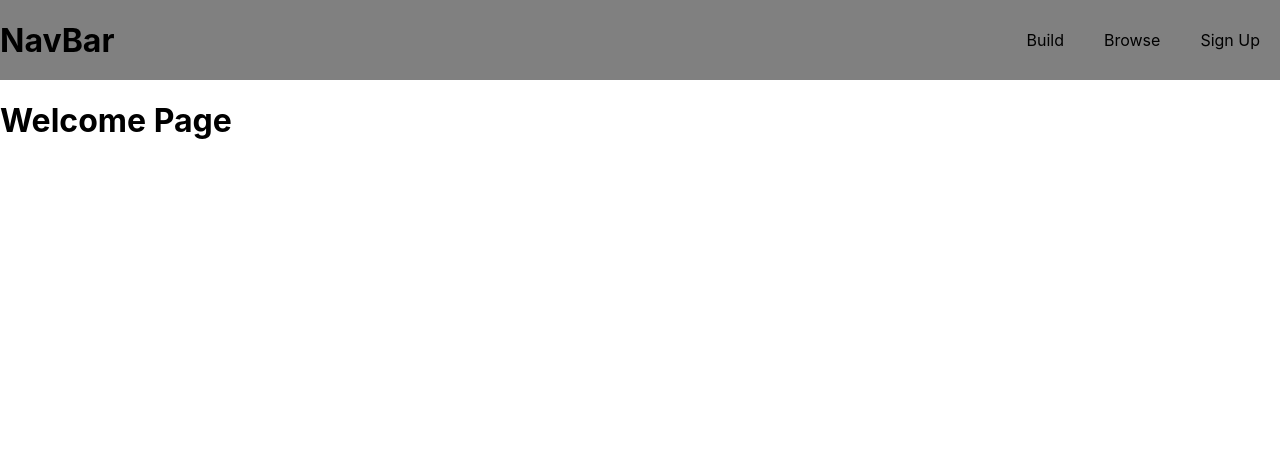
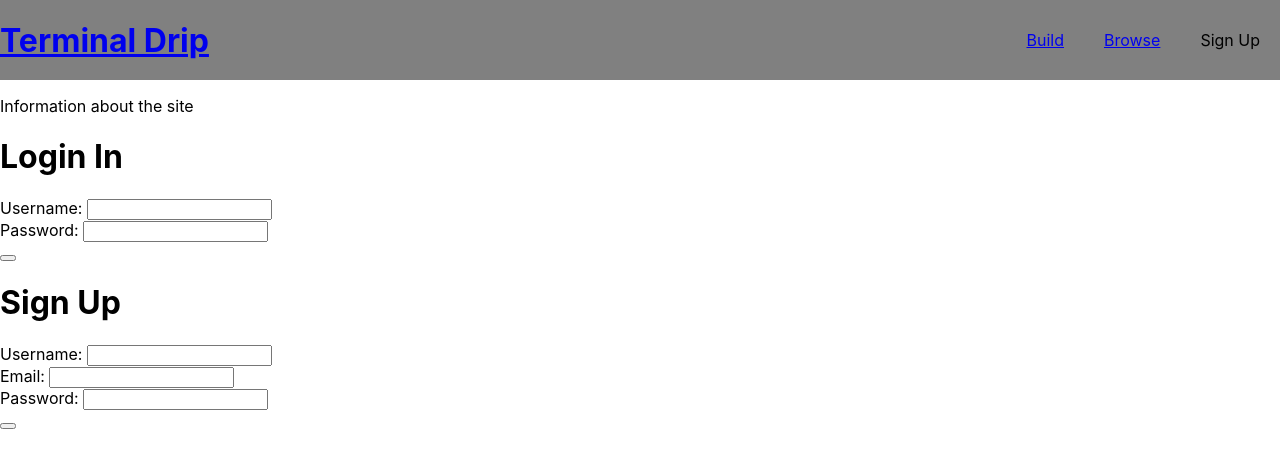
Before and after one commit to theluispestana/term-drip, a React (Create React App) app: page / in a window 1280 px wide. Shown: the top 468 px of the page. Built offline with nearby package versions, Linux system fonts and the light colour scheme.

Commit message:
creating sign up and login forms

```diff
--- a/src/components/browse.js
+++ b/src/components/browse.js
@@ -1,10 +1,10 @@
 import React from "react";
+import Preview from "containers/preview";
+import "styles/browse.css";
 import { fetchThemes } from "helpers/requests";
 import { createColorObj } from "helpers/themeHelper";
-import Preview from "containers/preview";
 import { Link } from "react-router-dom";
 import { createPromptItemArr } from "helpers/promptHelper";
-// import { Link } from "react-router-dom";
 
 class Browse extends React.Component {
   state = {
@@ -16,14 +16,10 @@ class Browse extends React.Component {
   }
 
   render() {
-    // console.log("browse themes: ", this.state.themes);
-    // this.state.themes.forEach((theme) =>
-    //   console.log(createColorObj(theme.colors))
-    // );
     return (
-      <div>
+      <div id="browse">
         {this.state.themes.map((theme) => (
-          <>
+          <div id="preview-container">
             <Link to={`/build/${theme.theme.id}`}>
               <h1>{theme.theme.name}</h1>
             </Link>
@@ -32,7 +28,7 @@ class Browse extends React.Component {
               colors={createColorObj(theme.terminal_colorscheme.colors)}
               promptItems={createPromptItemArr(theme.prompt_items)}
             />
-          </>
+          </div>
         ))}
       </div>
     );
--- a/src/components/navBar.js
+++ b/src/components/navBar.js
@@ -1,14 +1,21 @@
 import React from "react";
 import "styles/navBar.css";
+import { Link } from "react-router-dom";
 
 const NavBar = () => {
   return (
     <div id="nav-bar">
-      <h1>NavBar</h1>
+      <h1>
+        <Link to={"/"}>Terminal Drip</Link>
+      </h1>
       <nav>
         <ul>
-          <li>Build</li>
-          <li>Browse</li>
+          <li>
+            <Link to={"/build"}>Build</Link>
+          </li>
+          <li>
+            <Link to={"/browse"}>Browse</Link>
+          </li>
           <li>Sign Up</li>
         </ul>
       </nav>
--- a/src/components/themeInfo.js
+++ b/src/components/themeInfo.js
@@ -1,5 +1,5 @@
-import React from 'react';
-import Preview from 'containers/preview';
+import React from "react";
+import Preview from "containers/preview";
 
 const ThemeInfo = (props) => {
   const {
@@ -12,6 +12,8 @@ const ThemeInfo = (props) => {
     promptCode,
   } = props;
 
+  const handleSave = () => {};
+
   return (
     <div>
       <label htmlFor="fileName">Name this theme: </label>
@@ -21,11 +23,9 @@ const ThemeInfo = (props) => {
         value={fileName}
         onChange={handleInputChange}
       />
+      <button onClick={handleSave}>Save Theme</button>
       <br />
-      <Preview
-        colors={colors}
-        promptItems={promptItems}
-      />
+      <Preview colors={colors} promptItems={promptItems} />
       <label htmlFor="prompt">Add this to your ZSH file: </label>
       <input type="text" name="prompt" readOnly value={promptCode} />
       <br />
--- a/src/containers/build.js
+++ b/src/containers/build.js
@@ -46,7 +46,7 @@ class Build extends React.Component {
 
   componentDidMount() {
     const themeId = this.props.match.params.id;
-    themeId ? this.setTheme(themeId) : this.setTheme("2");
+    themeId ? this.setTheme(themeId) : this.setTheme("83");
   }
 
   setTheme = (id) => {
--- a/src/containers/welcome.js
+++ b/src/containers/welcome.js
@@ -1,9 +1,65 @@
 import React from "react";
+import { useInputChange } from "helpers/useInputChange";
 
 const Welcome = () => {
+  const [input, handleInputChange] = useInputChange();
+
+  console.log(input);
   return (
-    <div>
-      <h1>Welcome Page</h1>
+    <div id="welcome-container">
+      <div id="information">
+        <p>Information about the site</p>
+      </div>
+      <div id="login">
+        <h1>Login In</h1>
+        <form>
+          <label htmlFor="username">Username: </label>
+          <input
+            type="text"
+            name="username"
+            value={input.username}
+            onChange={handleInputChange}
+          />
+          <br />
+          <label htmlFor="password">Password: </label>
+          <input
+            type="text"
+            name="password"
+            value={input.password}
+            onChange={handleInputChange}
+          />
+          <br />
+          <button></button>
+        </form>
+        <h1>Sign Up</h1>
+        <form>
+          <label htmlFor="newUsername">Username: </label>
+          <input
+            type="text"
+            name="newUsername"
+            value={input.newUsername}
+            onChange={handleInputChange}
+          />
+          <br />
+          <label htmlFor="email">Email: </label>
+          <input
+            type="text"
+            name="email"
+            value={input.email}
+            onChange={handleInputChange}
+          />
+          <br />
+          <label htmlFor="newPassword">Password: </label>
+          <input
+            type="text"
+            name="newPassword"
+            value={input.newPassword}
+            onChange={handleInputChange}
+          />
+          <br />
+          <button></button>
+        </form>
+      </div>
     </div>
   );
 };
--- a/src/helpers/requests.js
+++ b/src/helpers/requests.js
@@ -8,6 +8,12 @@ const themeUrl = `${baseUrl}/themes/`;
 //   Accepts: "application/json",
 // };
 
+const headersWithAuth = {
+  "Content-Type": "application/json",
+  Accepts: "application/json",
+  Authorization: `Bearer ${localStorage.getItem("token")}`,
+};
+
 // parse incoming data
 const parseData = (response) => response.json();
 // error handler
@@ -17,6 +23,15 @@ const catchError = (error) => console.log(`%c${error}`, "color: red;");
 export const fetchThemes = () =>
   fetch(themeUrl).then(parseData).catch(catchError);
 
+export const postTheme = (body) =>
+  fetch(themeUrl, {
+    method: "POST",
+    headers: headersWithAuth,
+    body: JSON.stringify(body),
+  })
+    .then(parseData)
+    .catch(catchError);
+
 // fetch to theme show route, return promise
 export const fetchTheme = (id) =>
   fetch(themeUrl + id)
--- /dev/null
+++ b/src/styles/browse.css
@@ -0,0 +1,11 @@
+#browse {
+  height: 100%;
+  display: flex;
+  justify-content: flex-start;
+  align-items: center;
+  flex-wrap: wrap;
+}
+
+#preview-container {
+  margin: 10px;
+}
```
